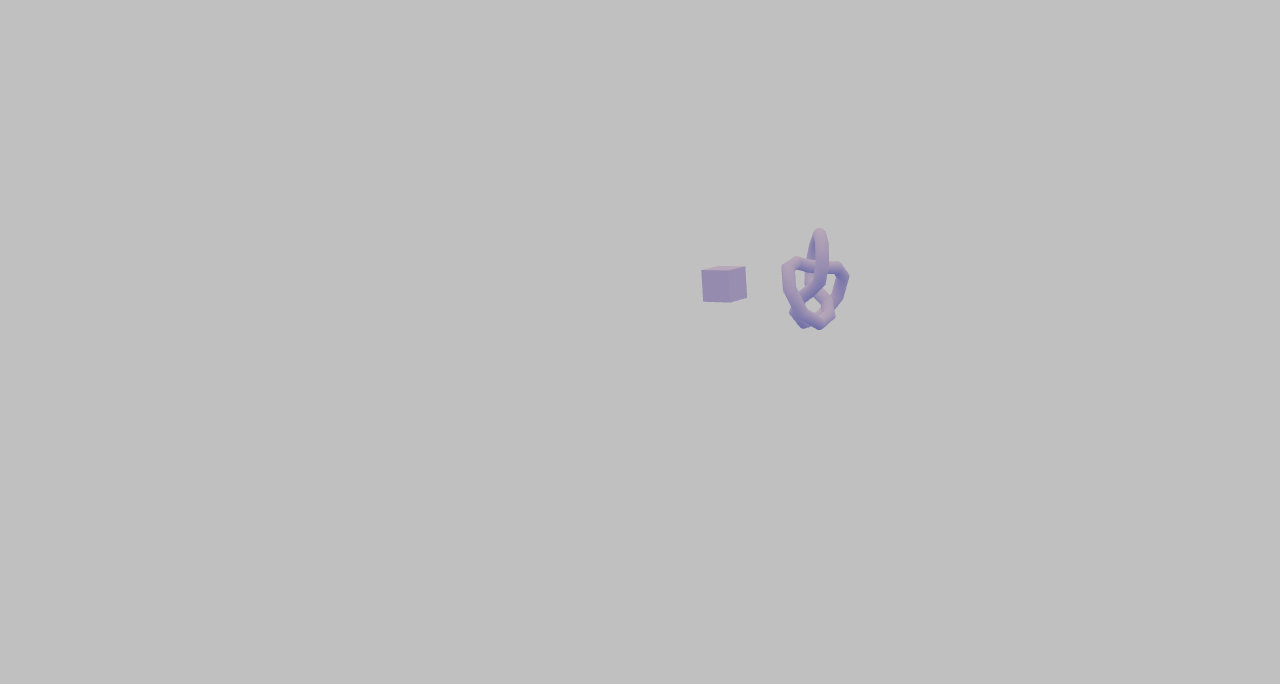
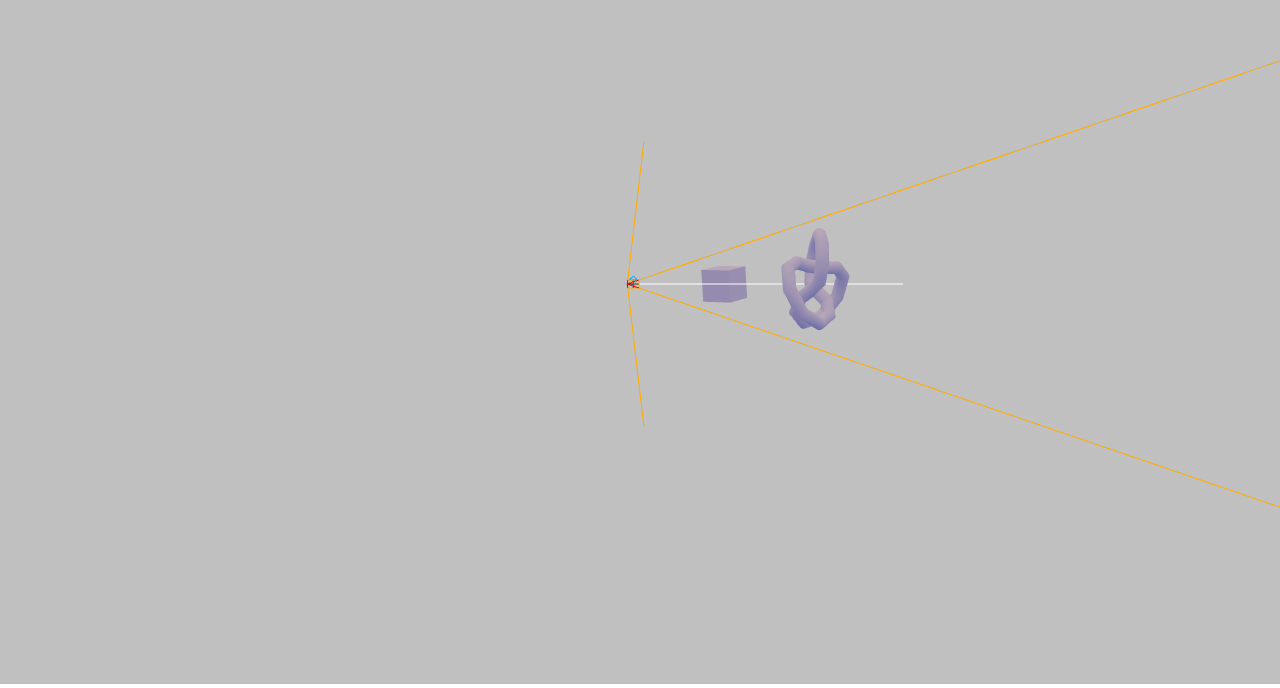
Before and after one commit to andrew-icf/three, a plain HTML site: page index.html in a window 1280 px wide. Shown: the part 116-804 px from the top of the page. Drawn offline with nearby package versions, Linux system fonts and the light colour scheme; animation ran at ten frames a second.

Commit message:
Intermittent commit

```diff
--- a/index.html
+++ b/index.html
@@ -51,6 +51,13 @@
             // scene -> container object of our whole world
             scene = new THREE.Scene();
 
+            // Isometric view -> all lines along the z axis will be drawn parallel directly building out your perspective
+            // let camera2 = new THREE.OrthoGraphicCamera(-300, 300, 200, -200, 0.1, 10000); //(left, right, top, bottom, near, far)
+
+            // Debugging Camera's with the camera helper
+            let newCamera = new THREE.PerspectiveCamera(35, window.innerWidth / window.innerHeight, 30, 5000);
+            let cameraHelper = new THREE.CameraHelper(newCamera);
+            scene.add(cameraHelper);
             // LIGHTS
             // lights -> affect your scene also depends on the materials that you are using
             let light = new THREE.AmbientLight( 0xffffff, .5); // default lighting (color, intensity), floods entire scene
```
